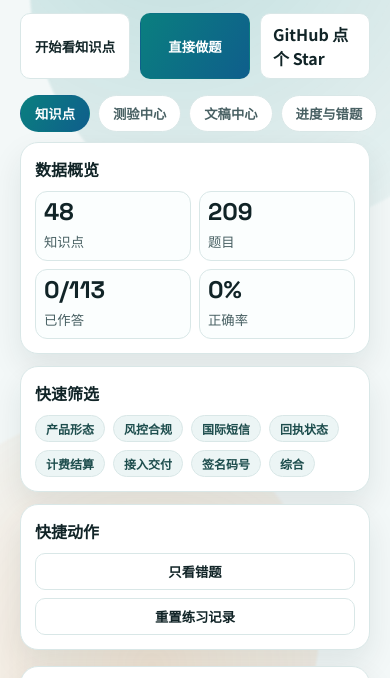
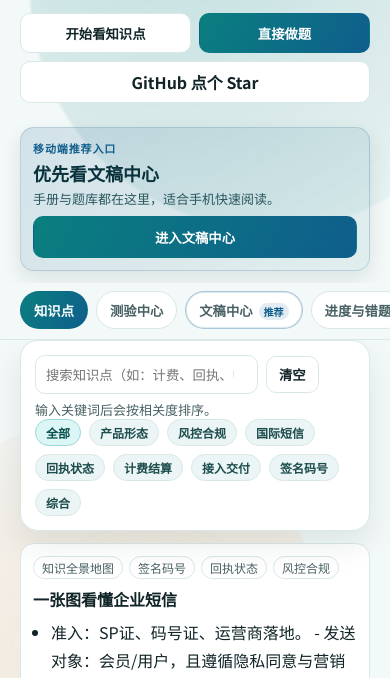
Before and after one commit to zhouyi-xiaoxiao/sms-training-study-site, a plain HTML site: page docs/index.html in a window 390 px wide. Shown: the part 131-809 px from the top of the page. Drawn offline with Linux system fonts and the light colour scheme.

Commit message:
feat: improve mobile layout and spotlight library entry

```diff
--- a/docs/assets/styles.css
+++ b/docs/assets/styles.css
@@ -106,6 +106,10 @@
 }
 
 .hero-actions { display: flex; gap: 10px; flex-wrap: wrap; }
+
+.mobile-library-spotlight {
+  display: none;
+}
 
 .tabs {
   max-width: 1280px;
@@ -560,11 +564,116 @@
 }
 
 @media (max-width: 640px) {
-  .hero { flex-direction: column; align-items: flex-start; }
-  .hero-actions { width: 100%; }
+  .hero {
+    flex-direction: column;
+    align-items: flex-start;
+    padding-bottom: 12px;
+  }
+
+  .hero-actions {
+    width: 100%;
+    display: grid;
+    grid-template-columns: repeat(2, minmax(0, 1fr));
+    gap: 8px;
+  }
+
   .hero-actions .ghost-btn,
-  .hero-actions .solid-btn { flex: 1; }
-  .tabs { padding-bottom: 10px; }
+  .hero-actions .solid-btn {
+    width: 100%;
+    min-height: 40px;
+    padding: 8px 10px;
+  }
+
+  .hero-actions .as-link {
+    grid-column: 1 / -1;
+  }
+
+  .mobile-library-spotlight {
+    display: block;
+    width: 100%;
+    margin-top: 8px;
+    padding: 12px;
+    border-radius: 14px;
+    border: 1px solid rgba(15, 94, 140, 0.18);
+    background: linear-gradient(145deg, rgba(15, 94, 140, 0.14), rgba(10, 127, 127, 0.08));
+    box-shadow: 0 8px 20px rgba(9, 36, 42, 0.1);
+  }
+
+  .mobile-library-spotlight .spot-kicker {
+    margin: 0;
+    font-size: 11px;
+    letter-spacing: 0.08em;
+    color: var(--brand-2);
+    font-weight: 700;
+  }
+
+  .mobile-library-spotlight .spot-title {
+    margin: 4px 0 0;
+    font-size: 18px;
+    font-weight: 800;
+    color: #09313b;
+  }
+
+  .mobile-library-spotlight .spot-desc {
+    margin: 3px 0 8px;
+    font-size: 13px;
+    color: #2a565e;
+  }
+
+  .mobile-library-spotlight .solid-btn {
+    width: 100%;
+    min-height: 42px;
+  }
+
+  .tabs {
+    position: sticky;
+    top: 0;
+    z-index: 8;
+    padding: 8px 20px 10px;
+    background: rgba(243, 248, 248, 0.96);
+    border-bottom: 1px solid rgba(217, 231, 231, 0.9);
+    backdrop-filter: blur(8px);
+  }
+
+  .tab {
+    min-height: 38px;
+    padding: 8px 13px;
+  }
+
+  .tab-library {
+    border-color: rgba(15, 94, 140, 0.35);
+    box-shadow: inset 0 0 0 1px rgba(15, 94, 140, 0.14);
+  }
+
+  .tab-library::after {
+    content: "推荐";
+    margin-left: 6px;
+    padding: 1px 5px;
+    border-radius: 999px;
+    background: rgba(15, 94, 140, 0.12);
+    color: #0f5e8c;
+    font-size: 10px;
+    font-weight: 700;
+  }
+
+  .layout {
+    display: flex;
+    flex-direction: column;
+  }
+
+  .content {
+    order: 1;
+  }
+
+  .sidebar {
+    order: 2;
+    margin-top: 2px;
+  }
+
+  .sidebar .panel {
+    border-radius: 14px;
+  }
+
   .tool-row.responsive > * { min-width: 100%; }
   .panel h2 { font-size: 16px; }
   .answer-grid { grid-template-columns: 72px 1fr; }
--- a/docs/index.html
+++ b/docs/index.html
@@ -8,7 +8,7 @@
     <link rel="preconnect" href="https://fonts.googleapis.com" />
     <link rel="preconnect" href="https://fonts.gstatic.com" crossorigin />
     <link href="https://fonts.googleapis.com/css2?family=Noto+Sans+SC:wght@400;500;700;900&family=Space+Grotesk:wght@500;700&display=swap" rel="stylesheet" />
-    <link rel="stylesheet" href="assets/styles.css?v=20260210-0015" />
+    <link rel="stylesheet" href="assets/styles.css?v=20260210-0042" />
   </head>
   <body>
     <a class="skip-link" href="#mainContent">跳到主内容</a>
@@ -26,12 +26,18 @@
         <button class="solid-btn" data-tab-trigger="quiz">直接做题</button>
         <a class="ghost-btn as-link" href="https://github.com/zhouyi-xiaoxiao/sms-training-study-site" target="_blank" rel="noopener">GitHub 点个 Star</a>
       </div>
+      <div class="mobile-library-spotlight">
+        <p class="spot-kicker">移动端推荐入口</p>
+        <p class="spot-title">优先看文稿中心</p>
+        <p class="spot-desc">手册与题库都在这里，适合手机快速阅读。</p>
+        <button class="solid-btn" data-tab-trigger="library">进入文稿中心</button>
+      </div>
     </header>
 
     <nav class="tabs" aria-label="主导航">
       <button class="tab is-active" data-tab="knowledge">知识点</button>
       <button class="tab" data-tab="quiz">测验中心</button>
-      <button class="tab" data-tab="library">文稿中心</button>
+      <button class="tab tab-library" data-tab="library">文稿中心</button>
       <button class="tab" data-tab="progress">进度与错题</button>
     </nav>
 
@@ -122,6 +128,6 @@
       <p>企业短信学习站 · 本地数据驱动 · 支持 GitHub Pages 发布</p>
     </footer>
 
-    <script type="module" src="assets/app.js?v=20260210-0015"></script>
+    <script type="module" src="assets/app.js?v=20260210-0042"></script>
   </body>
 </html>
```
